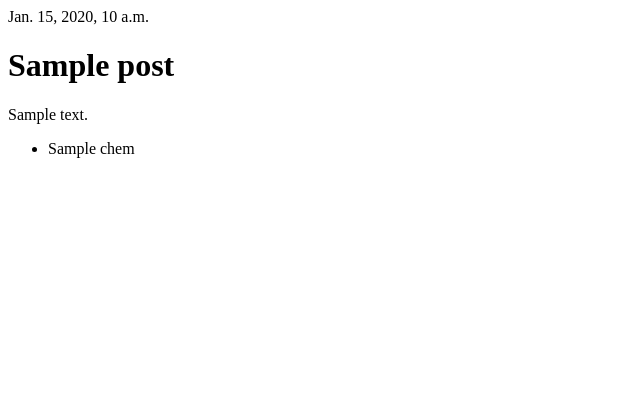
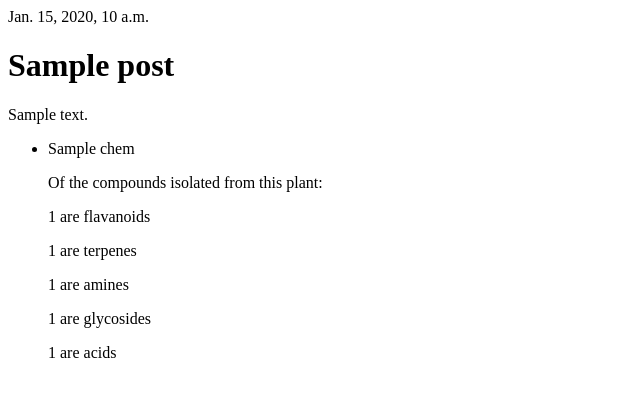
Before and after one commit to nsrchemie/capstone, a Django app: template sitings/templates/sitings/post_detail.html in a window 1280 px wide. Shown: the top 397 px of the page, without its empty margins (0-640 px from the left). Run offline with Django 3.2, Linux system fonts and the light colour scheme; the template is opened without the code that fills it: most values are stand-ins (such as "Sample title", 1, 10 or a date in 2020).

Commit message:
set up html for counting molecules by class

```diff
--- a/sitings/templates/sitings/post_detail.html
+++ b/sitings/templates/sitings/post_detail.html
@@ -13,6 +13,23 @@
 <ul>{% for chem in chems %}
 <li>{{ chem }}</li>
 {% endfor %}
+
+<p>Of the compounds isolated from this plant:</p>
+{% if flavanoid_count != 0 %}
+<p>{{ flavanoid_count }} are flavanoids</p>
+{% endif %}
+{% if terpene_count != 0 %}
+<p>{{ terpene_count }} are terpenes </p>
+{% endif %}
+{% if amine_count != 0 %}
+<p>{{ amine_count }} are amines </p>
+{% endif %}
+{% if glycoside_count != 0 %}
+<p>{{ glycoside_count }} are glycosides</p>
+{% endif %}
+{% if acid_count != 0 %}
+<p>{{ acid_count }} are acids</p>
+{% endif %}
 </ul>
 
 
```
